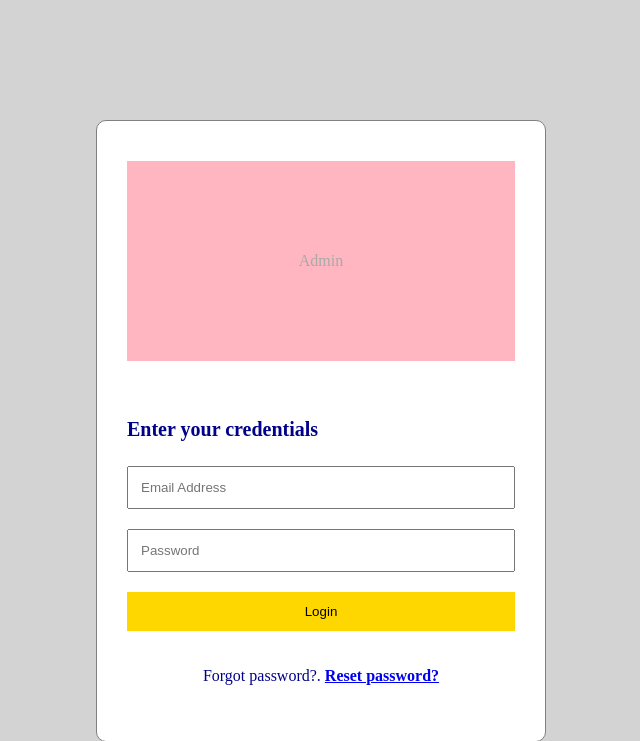
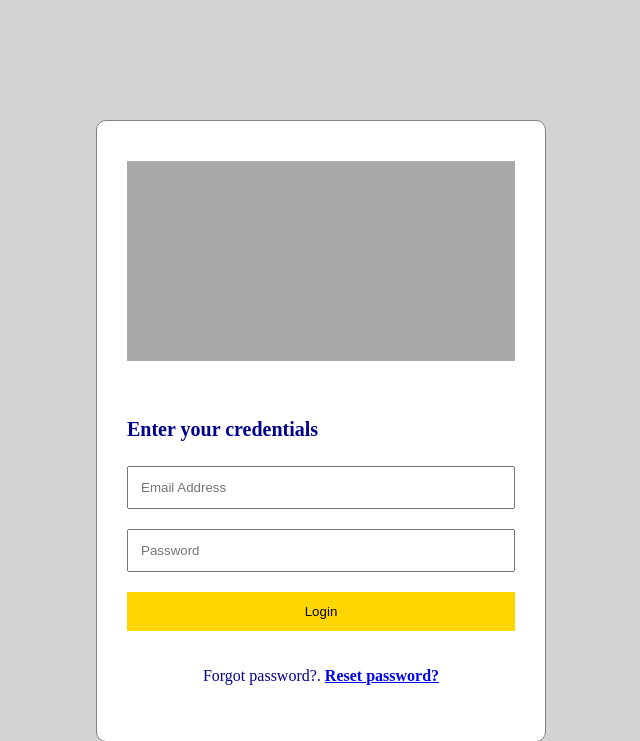
Before and after one commit to ThumasMumba/Voting_System, a Flask app: template templates/Login-Admin.html in a window 1280 px wide. Shown: the top 741 px of the page, without its empty margins (319-959 px from the left). Run offline with Flask 3, Linux system fonts and the light colour scheme; the template is opened without the code that fills it, so the values that code supplies are empty.

Commit message:
Update Login-Admin.html

```diff
--- a/templates/Login-Admin.html
+++ b/templates/Login-Admin.html
@@ -109,7 +109,7 @@
         display: grid;
         justify-content: center;
         align-items: center;
-        background-color: lightpink;
+        background-color: darkgray;
         height: 200px;
         color: var(--text-color);
       }
```
